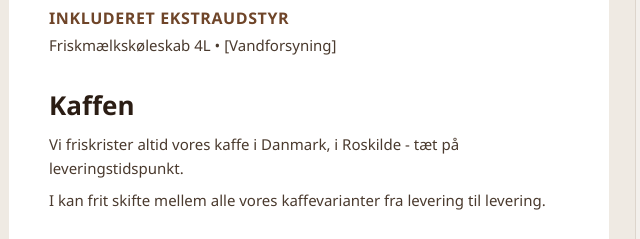
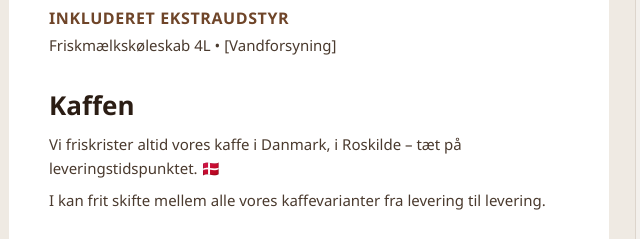
Before and after one commit to hellq-gif/Tilbudsformular, a plain HTML site: page index.html in a window 1280 px wide. Shown: the part 1440-1679 px from the top of the page, 564-1204 px from the left. Drawn offline with Linux system fonts and the light colour scheme.

Commit message:
Add Danish flag to coffee roasting line

```diff
--- a/index.html
+++ b/index.html
@@ -475,7 +475,7 @@ ${para(["swan", "falcon"].includes(s.maskine) && m ? esc(m.desc).replace(". Mask
 <tr><td style="padding:18px 40px 0 40px;font-family:${FONT};font-size:16px;line-height:22px;letter-spacing:0.6px;text-transform:uppercase;font-weight:700;color:#6F4529;"><strong style="font-family:${FONT};font-size:16px;line-height:22px;font-weight:700;">Inkluderet ekstraudstyr</strong></td></tr>
 ${para(esc(equip.join(" • ")), "4px 40px 0 40px")}
 ${h2("Kaffen")}
-${para("Vi friskrister altid vores kaffe i Danmark, i Roskilde - tæt på leveringstidspunkt.")}
+${para("Vi friskrister altid vores kaffe i Danmark, i Roskilde – tæt på leveringstidspunktet. 🇩🇰")}
 ${para("I kan frit skifte mellem alle vores kaffevarianter fra levering til levering.", "8px 40px 0 40px")}
 ${s.kaffe.map(beanRow).join("")}
 ${s.maelkepulver || s.kakao ? h2("Øvrige forbrugsvarer", 28) : ""}
```
